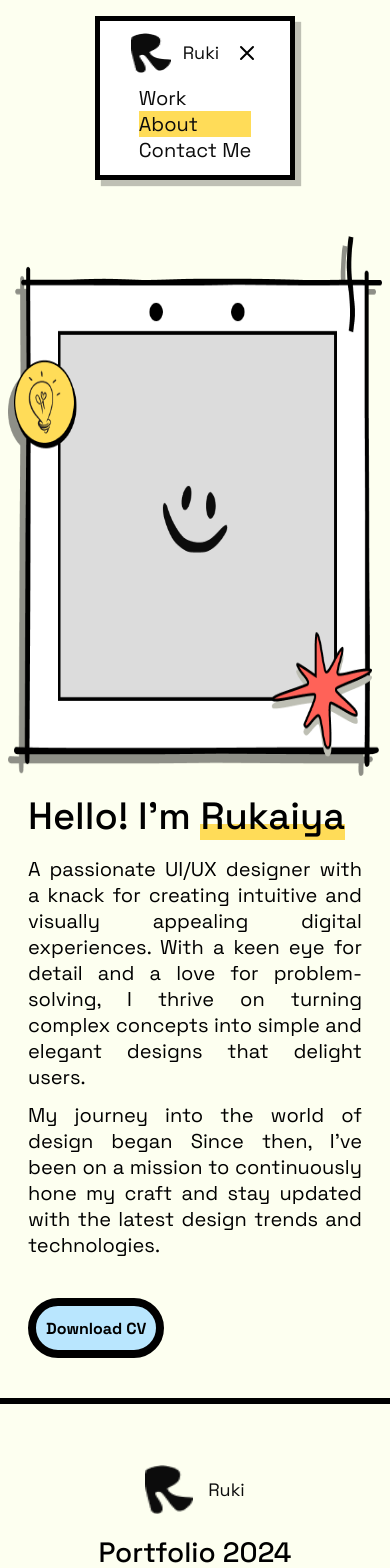
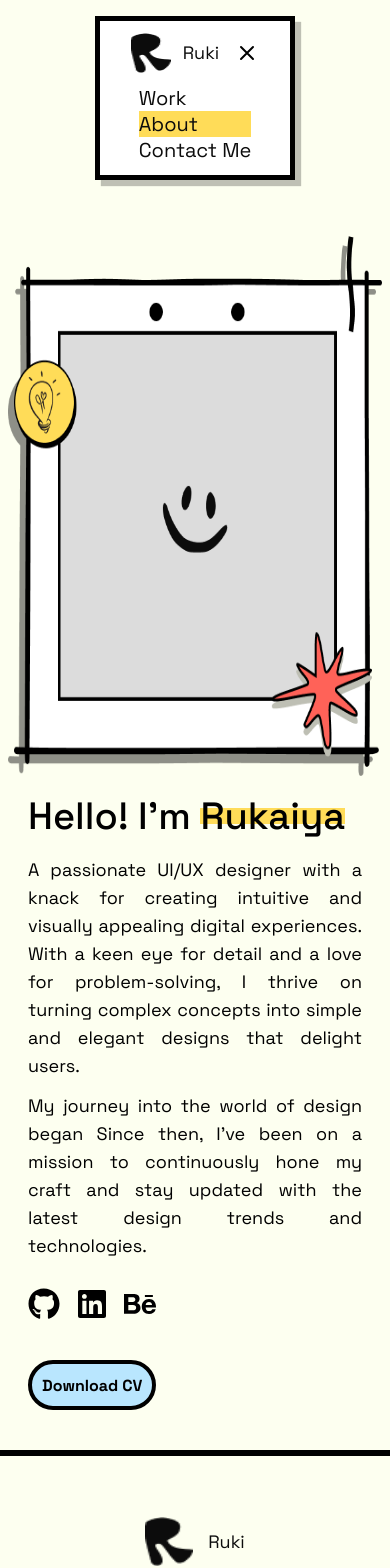
Before and after one commit to salmanfaraj06/react-setup-template, a React (Vite) app: page /about in a window 390 px wide. Shown: the top 1568 px of the page. Built offline with nearby package versions, Linux system fonts and the light colour scheme.

Commit message:
add new socials component

```diff
--- a/src/components/Contact.jsx
+++ b/src/components/Contact.jsx
@@ -2,6 +2,7 @@ import React from "react";
 import { Img } from "./Img";
 import { Text } from "./Text";
 import { Button } from "./Button";
+import Socials from "./Socials";
 
 function Contact() {
   return (
@@ -33,13 +34,13 @@ function Contact() {
             <span className=" font-extrabold italic">me</span>.
           </Text>
 
-          <div className="flex justify-center items-center my-10 sm:my-5">
+          <div className="flex justify-center items-center mt-10 sm:my-5">
           <a href="mailto:rukaiyanishfan@gmail.com">
             <Button
               color="light_blue_100"
               size="md"
               shape="round"
-              className=" border-8 md:border-4 border-solid border-black-900_01 font-bold md:h-[70px] md:px-[50px] md:text-[20px] sm:h-[40px] sm:px-[10px] sm:text-[14px] "
+              className=" border-8 md:border-4 border-solid ml-12 sm:ml-0 border-black-900_01 font-bold md:h-[70px] md:px-[50px] md:text-[20px] sm:h-[40px] sm:px-[10px] sm:text-[14px] "
             >
               Send a Message
             </Button>
@@ -50,6 +51,7 @@ function Contact() {
               className="mt-10 h-16 w-16 sm:hidden md:w-14 md:h-14 "
             />
           </div>
+          <Socials/>
         </div>
       </div>
     </div>
--- a/src/components/Hero.jsx
+++ b/src/components/Hero.jsx
@@ -3,6 +3,7 @@ import { Img } from "./Img";
 import { Text } from "./Text";
 import { Heading } from "./Heading";
 import { Button } from "./Button";
+import Socials from "./Socials";
 
 function Hero() {
   return (
@@ -36,31 +37,32 @@ function Hero() {
       {/* Right Column */}
       <div className="flex-1 mx-auto md:mx-7">
         <Img src="images/pink.png" alt="frame_one" className="md:hidden" />
-        <Text size="2xl" className="my-4 relative z-10">
+        <Text size="2xl" className="my-4 md:text-4xl sm:text-2xl">
           <span className="whitespace-nowrap">Hello! I'm </span>
           <span className="relative inline-block z-0">
             Rukaiya
-            <span className="bg-amber-300 absolute inset-0 top-8 h-1/3 w-full z-[-1]"></span>
+            <span className="bg-amber-300 absolute inset-0 top-8 md:top-7 sm:top-4 h-1/3 w-full z-[-1]"></span>
           </span>
         </Text>
 
-        <Text size="xs" className="mb-3 text-justify">
+        <Text size="xs" className="mb-3 text-justify md:text-xl sm:text-lg">
           A passionate UI/UX designer with a knack for creating intuitive and
           visually appealing digital experiences. With a keen eye for detail and
           a love for problem-solving, I thrive on turning complex concepts into
           simple and elegant designs that delight users.
         </Text>
-        <Text size="xs" className="mb-3 text-justify">
+        <Text size="xs" className="mb-3 text-justify md:text-xl sm:text-lg">
           My journey into the world of design began Since then, I've been on a
           mission to continuously hone my craft and stay updated with the latest
           design trends and technologies.
         </Text>
+        <Socials/>
         <div className="flex justify-start items-center my-10">
             <Button
               color="light_blue_100"
               size="md"
               shape="round"
-              className=" border-8 border-solid border-black-900_01 font-bold md:h-[70px] md:px-[50px] md:text-[20px] sm:h-[60px] sm:px-[10px] sm:text-[16px] "
+              className=" border-8 sm:border-4 border-solid border-black-900_01 font-bold md:h-[70px] md:px-[50px] md:text-[20px] sm:h-[50px] sm:px-[10px] sm:text-[16px] "
             >
               Download CV
             </Button>
--- /dev/null
+++ b/src/components/Socials.jsx
@@ -0,0 +1,23 @@
+import React from "react";
+import { IconContext } from "react-icons";
+import { FaGithub, FaLinkedin, FaBehance } from "react-icons/fa";
+
+const socialLinks = [
+  { name: "GitHub", icon: <FaGithub />, link: "https://github.com/your-github" },
+  { name: "LinkedIn", icon: <FaLinkedin />, link: "https://www.linkedin.com/in/your-linkedin" },
+  { name: "Behance", icon: <FaBehance />, link: "https://www.behance.net/your-behance" },
+];
+
+const Socials = () => (
+  <div className="flex items-center my-7 space-x-4">
+    <IconContext.Provider value={{ size: "2rem" }}>
+      {socialLinks.map((social, index) => (
+        <a href={social.link} target="_blank" rel="noopener noreferrer" key={index}>
+          {social.icon}
+        </a>
+      ))}
+    </IconContext.Provider>
+  </div>
+);
+
+export default Socials;
```
